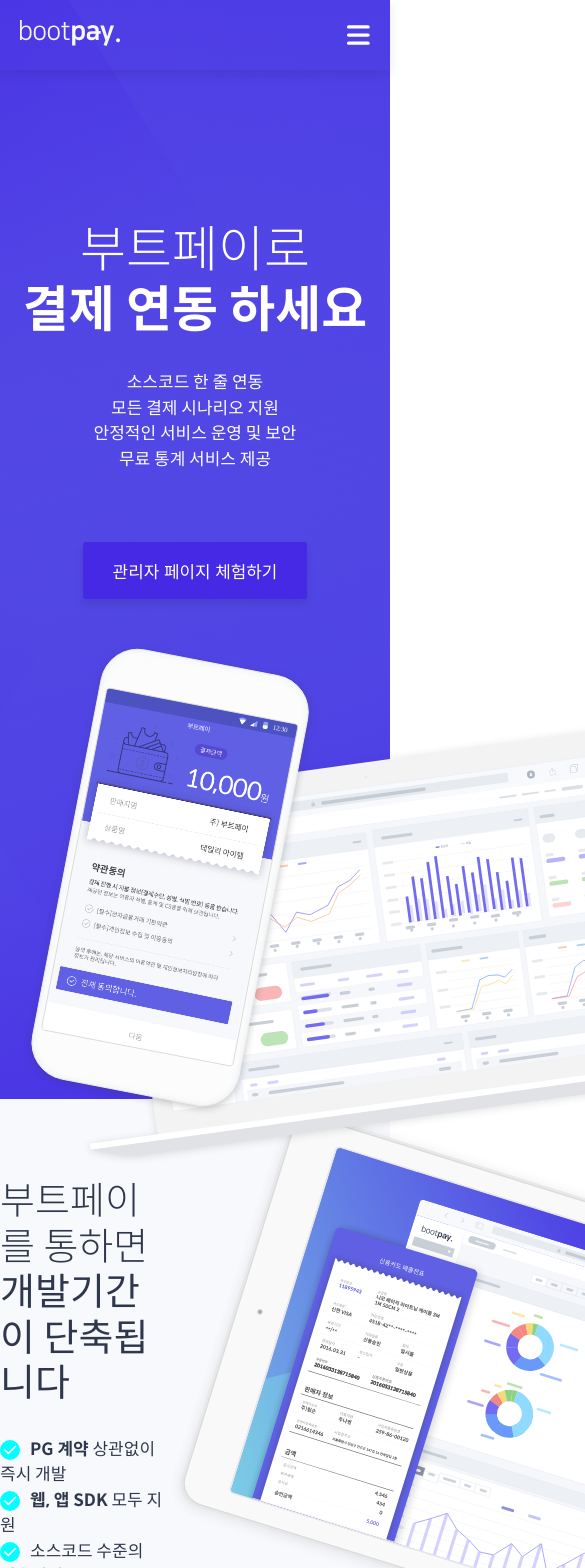
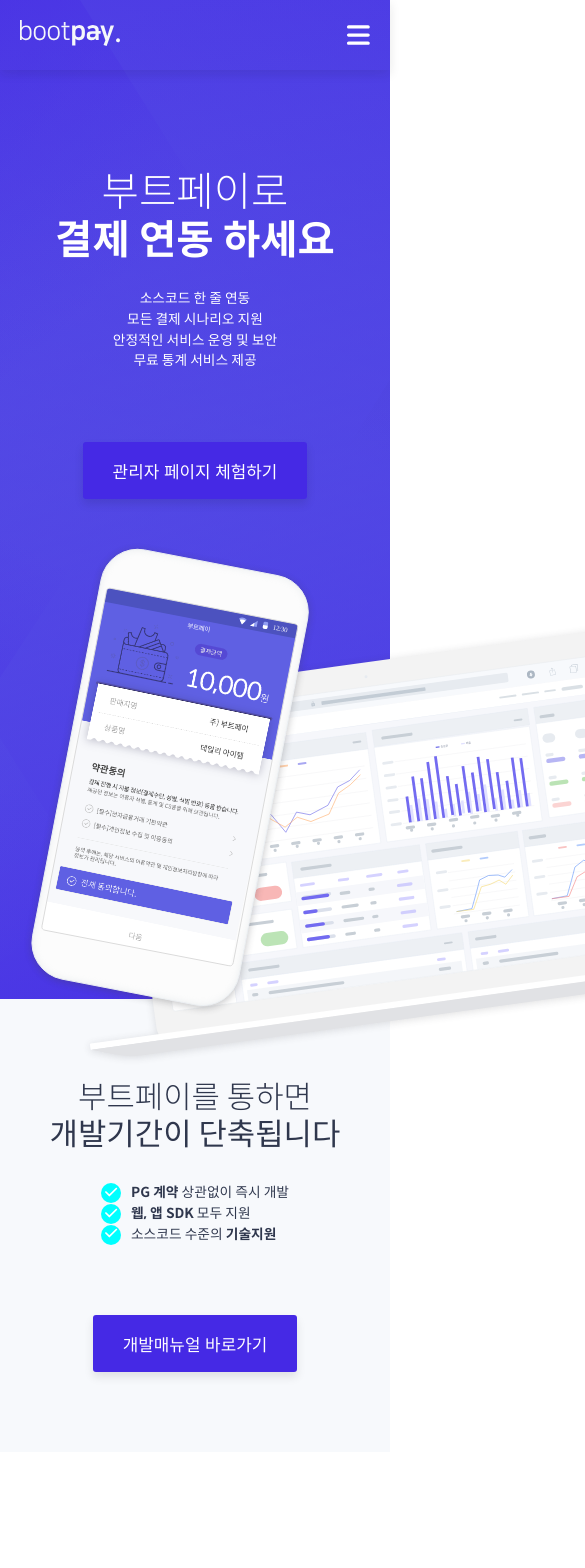
Before and after one commit to tood21/bootpay_clone, a React (Create React App) app: page / in a window 390 px wide. Shown: the top 1568 px of the page, 585 px wide, since content can reach past the window. Built offline with nearby package versions, Linux system fonts and the light colour scheme; the HTML template or start-up script is replaced by a standard one.

Commit message:
Update: 반응형 여백 조정

```diff
--- a/src/pages/Home/Section_PaymentLink/index.js
+++ b/src/pages/Home/Section_PaymentLink/index.js
@@ -49,8 +49,11 @@
 
 const Section = styled.section`
   background: url(${BGimg}) no-repeat center / cover;
-  padding-top: 100px;
+  padding-top: 6.25rem;
   width: 100%;
+  @media screen and (max-width: 900px) {
+   padding-top: 70px;
+  }
 `
 
 const SectionInner = styled.div`
@@ -64,7 +67,7 @@
 const SectionTextContainer = styled.div`
   color: #fff;
   width: calc(100% * (5/12));
-  padding-bottom: 120px;
+  padding-bottom: 7.5rem;
   @media screen and (max-width: 900px) {
     width: 100%;
     justify-content: center;
@@ -74,18 +77,18 @@
 
 `
 const Title = styled.p`
-  font-size: 50px;
+  font-size: 3.125rem;
   line-height: 1.2;
   font-weight: 300;
-  padding-top: 120px;
+  padding-top: 7.5rem;
    > span {
      font-weight: 700;
    }
 `
 
 const Description = styled.p`
-  padding-top: 30px;
-  font-size: 17px;
+  padding-top: 1.875rem;
+  font-size: 1.06rem;
   line-height: 1.5;
   padding-bottom: 70px;
 `
--- a/src/pages/Home/Section_period/index.js
+++ b/src/pages/Home/Section_period/index.js
@@ -27,6 +27,7 @@
                         <span>개발기간이 단축됩니다</span>
                     </Title>
                     <Description {...textAnimation}>
+                        <div>
                             <p>
                                 <IconContainer>
                                     <StyledFontAwesomeIcon icon={faCheck}/>
@@ -45,6 +46,7 @@
                                 </IconContainer>
                                 소스코드 수준의 <span>기술지원</span>
                             </p>
+                        </div>
                     </Description>
                     <div {...buttonAnimation}>
                         <Button >개발매뉴얼 바로가기</Button>
@@ -68,16 +70,25 @@
   max-width: 1400px;
   margin: 0 auto;
   display: flex;
+  flex-wrap: wrap;
+  padding: 0 3%;
 `
 
 const SectionTextContainer = styled.div`
   color: #2f374d;
   width: calc(100% * (5 / 12));
   padding-bottom: 120px;
+
+  @media screen and (max-width: 900px) {
+      width: 100%;
+    text-align: center;
+    padding-bottom: 80px;
+
+  }
 `
 
 const Title = styled.p`
-  font-size: 38px;
+  font-size: 2.375rem;
   line-height: 1.2;
   font-weight: 300;
   padding-top: 80px;
@@ -89,11 +100,19 @@
 
 const Description = styled.div`
   padding-top: 30px;
-  font-size: 17px;
+  font-size: 1.06rem;
   line-height: 1.5;
   padding-bottom: 70px;
+  @media screen and (max-width: 900px) {
+    display: flex;
+    flex-direction: column;
+    align-items: center;
+  }
 
   p {
+    @media screen and (max-width: 900px) {
+      text-align: left;
+    }
     span {
       font-weight: 700;
     }
@@ -124,4 +143,8 @@
   position: absolute;
   top: 0;
   z-index: 280;
+
+  @media screen and (max-width: 900px) {
+    display: none;
+  }
 `
```
Lines whose indentation alone changed are shown as unchanged.
